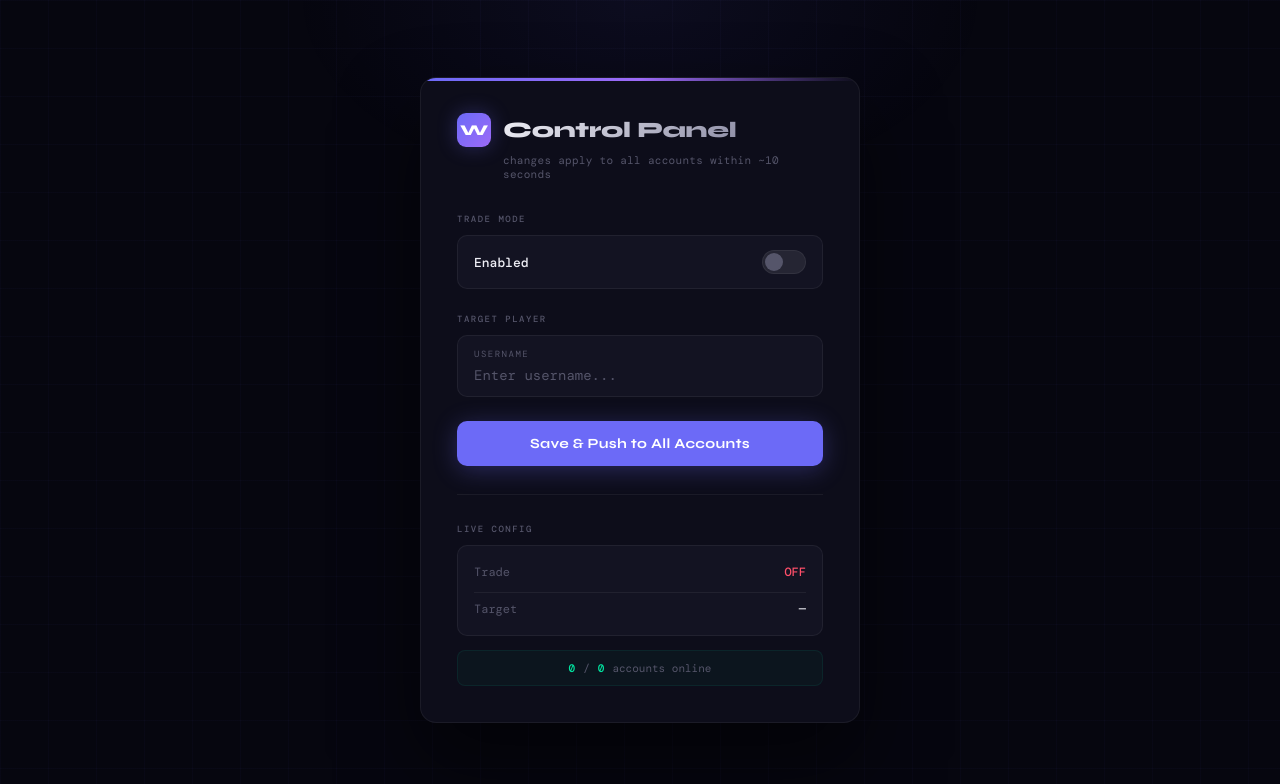
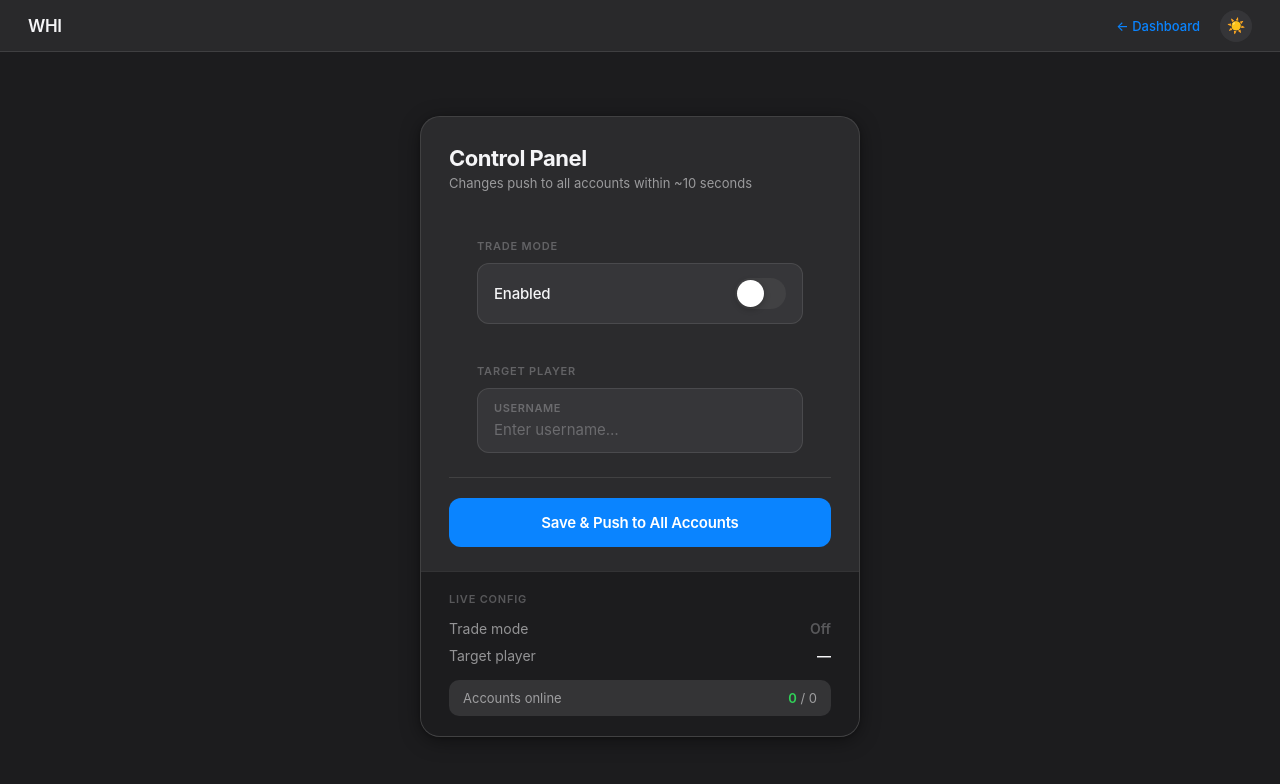
Before and after one commit to gnochi5000bea/reimagined-sniffle, a website: page panel.html in a window 1280 px wide. Drawn offline with nearby package versions, Linux system fonts and the light colour scheme; no server answers.

Commit message:
Update panel.html

```diff
--- a/panel.html
+++ b/panel.html
@@ -1,143 +1,175 @@
 <!DOCTYPE html>
-<html lang="en">
+<html lang="en" data-theme="dark">
 <head>
 <meta charset="UTF-8">
 <meta name="viewport" content="width=device-width, initial-scale=1.0">
 <title>WHI Control Panel</title>
-<link href="https://fonts.googleapis.com/css2?family=Syne:wght@700;800&family=DM+Mono:wght@400;500&display=swap" rel="stylesheet">
 <style>
 *, *::before, *::after { box-sizing: border-box; margin: 0; padding: 0; }
 
-:root {
-    --bg: #06060f;
-    --surface: #0d0d1a;
-    --surface2: #131322;
-    --border: rgba(255,255,255,0.06);
-    --border-hover: rgba(255,255,255,0.12);
-    --text: #eeeef5;
-    --text-dim: #55556a;
-    --text-mid: #9090a8;
-    --accent: #6c6af7;
-    --accent-glow: rgba(108,106,247,0.2);
-    --green: #00e5a0;
-    --green-glow: rgba(0,229,160,0.15);
-    --red: #ff4f6a;
-    --radius: 12px;
+[data-theme="dark"] {
+    --bg:           #1c1c1e;
+    --surface:      rgba(44,44,46,0.98);
+    --surface2:     rgba(58,58,60,0.8);
+    --surface3:     rgba(72,72,74,0.6);
+    --border:       rgba(255,255,255,0.10);
+    --border-focus: rgba(10,132,255,0.6);
+    --text:         #f5f5f7;
+    --text2:        rgba(245,245,247,0.55);
+    --text3:        rgba(245,245,247,0.28);
+    --blue:         #0a84ff;
+    --blue-bg:      rgba(10,132,255,0.15);
+    --green:        #30d158;
+    --green-bg:     rgba(48,209,88,0.12);
+    --green-border: rgba(48,209,88,0.25);
+    --red:          #ff453a;
+    --red-bg:       rgba(255,69,58,0.12);
+    --red-border:   rgba(255,69,58,0.25);
+    --shadow:       0 4px 20px rgba(0,0,0,0.4), 0 1px 4px rgba(0,0,0,0.25);
+    --blur-bg:      rgba(44,44,46,0.88);
 }
+
+[data-theme="light"] {
+    --bg:           #f2f2f7;
+    --surface:      rgba(255,255,255,0.98);
+    --surface2:     rgba(242,242,247,0.9);
+    --surface3:     rgba(229,229,234,0.7);
+    --border:       rgba(0,0,0,0.06);
+    --border-focus: rgba(0,122,255,0.5);
+    --text:         #1d1d1f;
+    --text2:        rgba(29,29,31,0.5);
+    --text3:        rgba(29,29,31,0.28);
+    --blue:         #007aff;
+    --blue-bg:      rgba(0,122,255,0.1);
+    --green:        #34c759;
+    --green-bg:     rgba(52,199,89,0.1);
+    --green-border: rgba(52,199,89,0.25);
+    --red:          #ff3b30;
+    --red-bg:       rgba(255,59,48,0.1);
+    --red-border:   rgba(255,59,48,0.25);
+    --shadow:       0 4px 20px rgba(0,0,0,0.1), 0 1px 3px rgba(0,0,0,0.06);
+    --blur-bg:      rgba(255,255,255,0.85);
+}
+
+html { -webkit-font-smoothing: antialiased; }
 
 body {
     background: var(--bg);
     color: var(--text);
-    font-family: 'DM Mono', monospace;
+    font-family: -apple-system, "SF Pro Display", "SF Pro Text", BlinkMacSystemFont, sans-serif;
     min-height: 100vh;
+    display: flex;
+    flex-direction: column;
+    transition: background 0.35s, color 0.35s;
+}
+
+/* ── NAV ── */
+nav {
+    background: var(--blur-bg);
+    backdrop-filter: saturate(180%) blur(20px);
+    -webkit-backdrop-filter: saturate(180%) blur(20px);
+    border-bottom: 1px solid var(--border);
+    padding: 0 28px;
+    height: 52px;
+    display: flex;
+    align-items: center;
+    justify-content: space-between;
+    flex-shrink: 0;
+    transition: background 0.35s;
+}
+
+.nav-logo { font-size: 17px; font-weight: 600; letter-spacing: -0.4px; }
+
+.nav-right { display: flex; align-items: center; gap: 10px; }
+
+.nav-link {
+    font-size: 13px;
+    font-weight: 500;
+    color: var(--blue);
+    text-decoration: none;
+    padding: 5px 10px;
+    border-radius: 7px;
+    transition: background 0.15s;
+}
+.nav-link:hover { background: var(--blue-bg); }
+
+.theme-btn {
+    width: 32px; height: 32px;
+    border-radius: 50%;
+    border: none;
+    background: var(--surface2);
+    cursor: pointer;
+    font-size: 15px;
+    display: grid;
+    place-items: center;
+    transition: background 0.2s, transform 0.15s;
+}
+.theme-btn:hover { background: var(--surface3); transform: scale(1.05); }
+.theme-btn:active { transform: scale(0.95); }
+
+/* ── BODY ── */
+.body {
+    flex: 1;
     display: flex;
     align-items: center;
     justify-content: center;
     padding: 40px 20px;
 }
 
-body::before {
-    content: '';
-    position: fixed;
-    inset: 0;
-    background-image:
-        linear-gradient(rgba(108,106,247,0.03) 1px, transparent 1px),
-        linear-gradient(90deg, rgba(108,106,247,0.03) 1px, transparent 1px);
-    background-size: 48px 48px;
-    pointer-events: none;
-}
-
-body::after {
-    content: '';
-    position: fixed;
-    top: -200px;
-    left: 50%;
-    transform: translateX(-50%);
-    width: 700px;
-    height: 400px;
-    background: radial-gradient(ellipse, rgba(108,106,247,0.07) 0%, transparent 70%);
-    pointer-events: none;
-}
-
+/* ── PANEL ── */
 .panel {
-    position: relative;
-    z-index: 1;
     width: 440px;
     max-width: 100%;
     background: var(--surface);
     border: 1px solid var(--border);
-    border-radius: 16px;
+    border-radius: 20px;
     overflow: hidden;
-    box-shadow: 0 40px 80px rgba(0,0,0,0.5);
+    box-shadow: var(--shadow);
+    animation: panel-in 0.4s cubic-bezier(0.25, 0.46, 0.45, 0.94) both;
+    transition: background 0.35s, border-color 0.35s;
 }
 
-/* Top accent bar */
-.panel::before {
-    content: '';
-    display: block;
-    height: 3px;
-    background: linear-gradient(90deg, var(--accent), #9c6af7, transparent);
+@keyframes panel-in {
+    from { opacity: 0; transform: translateY(16px) scale(0.98); }
+    to   { opacity: 1; transform: translateY(0) scale(1); }
 }
 
-.panel-inner { padding: 32px 36px 36px; }
+.panel-top { padding: 28px 28px 0; }
 
 /* Header */
-.panel-header {
-    margin-bottom: 32px;
-}
+.panel-header { margin-bottom: 28px; }
 
 .panel-title {
-    display: flex;
-    align-items: center;
-    gap: 12px;
-    margin-bottom: 6px;
-}
-
-.panel-icon {
-    width: 34px;
-    height: 34px;
-    background: linear-gradient(135deg, var(--accent), #9c6af7);
-    border-radius: 9px;
-    display: grid;
-    place-items: center;
-    font-family: 'Syne', sans-serif;
-    font-weight: 800;
-    font-size: 15px;
-    color: #fff;
-    box-shadow: 0 0 20px rgba(108,106,247,0.3);
-    flex-shrink: 0;
-}
-
-.panel-title h1 {
-    font-family: 'Syne', sans-serif;
-    font-weight: 800;
     font-size: 22px;
-    letter-spacing: -0.3px;
-    background: linear-gradient(135deg, var(--text), var(--text-mid));
-    -webkit-background-clip: text;
-    -webkit-text-fill-color: transparent;
-    background-clip: text;
+    font-weight: 700;
+    letter-spacing: -0.5px;
+    margin-bottom: 4px;
 }
 
 .panel-sub {
-    font-size: 11px;
-    color: var(--text-dim);
-    letter-spacing: 0.3px;
-    padding-left: 46px;
+    font-size: 13px;
+    color: var(--text2);
+    font-weight: 400;
 }
 
-/* Section label */
-.section-lbl {
-    font-size: 9px;
-    font-weight: 500;
-    text-transform: uppercase;
-    letter-spacing: 1.5px;
-    color: var(--text-dim);
-    margin-bottom: 10px;
-    margin-top: 24px;
+/* Divider */
+.divider {
+    height: 1px;
+    background: var(--border);
+    margin: 0 28px;
 }
 
-.section-lbl:first-of-type { margin-top: 0; }
+/* Sections */
+.section { padding: 20px 28px 0; }
+
+.section-title {
+    font-size: 11px;
+    font-weight: 600;
+    text-transform: uppercase;
+    letter-spacing: 0.8px;
+    color: var(--text3);
+    margin-bottom: 10px;
+}
 
 /* Toggle row */
 .toggle-row {
@@ -146,300 +178,318 @@ body::after {
     justify-content: space-between;
     background: var(--surface2);
     border: 1px solid var(--border);
-    border-radius: 10px;
+    border-radius: 12px;
     padding: 14px 16px;
-    transition: border-color 0.2s;
+    transition: background 0.2s, border-color 0.2s;
 }
 
-.toggle-row:hover { border-color: var(--border-hover); }
+.toggle-row:hover { border-color: rgba(255,255,255,0.14); }
+[data-theme="light"] .toggle-row:hover { border-color: rgba(0,0,0,0.12); }
 
-.toggle-label {
-    font-size: 13px;
+.toggle-name {
+    font-size: 15px;
     font-weight: 500;
-    color: var(--text);
+    letter-spacing: -0.2px;
 }
 
-.toggle-wrap {
-    position: relative;
-    width: 44px;
-    height: 24px;
-    flex-shrink: 0;
-}
+/* iOS-style toggle */
+.ios-toggle { position: relative; width: 51px; height: 31px; flex-shrink: 0; }
 
-.toggle-input {
+.ios-toggle input {
     position: absolute;
     opacity: 0;
     width: 0;
     height: 0;
 }
 
-.toggle-track {
+.ios-track {
     position: absolute;
     inset: 0;
-    background: rgba(255,255,255,0.08);
-    border-radius: 12px;
+    border-radius: 15.5px;
+    background: var(--surface3);
     cursor: pointer;
-    transition: background 0.2s, box-shadow 0.2s;
-    border: 1px solid var(--border);
+    transition: background 0.25s;
 }
 
-.toggle-track::after {
+.ios-track::after {
     content: '';
     position: absolute;
-    width: 18px;
-    height: 18px;
+    width: 27px;
+    height: 27px;
     border-radius: 50%;
-    background: var(--text-dim);
+    background: #fff;
     top: 2px;
     left: 2px;
-    transition: transform 0.2s, background 0.2s;
+    transition: transform 0.25s cubic-bezier(0.25, 0.46, 0.45, 0.94);
+    box-shadow: 0 2px 6px rgba(0,0,0,0.25);
 }
 
-.toggle-input:checked + .toggle-track {
+.ios-toggle input:checked + .ios-track {
     background: var(--green);
-    box-shadow: 0 0 12px var(--green-glow);
-    border-color: transparent;
 }
 
-.toggle-input:checked + .toggle-track::after {
+.ios-toggle input:checked + .ios-track::after {
     transform: translateX(20px);
-    background: #fff;
 }
 
-/* Input row */
-.input-field {
+/* Input */
+.input-group {
     background: var(--surface2);
     border: 1px solid var(--border);
-    border-radius: 10px;
+    border-radius: 12px;
     overflow: hidden;
     transition: border-color 0.2s, box-shadow 0.2s;
 }
 
-.input-field:focus-within {
-    border-color: var(--accent);
-    box-shadow: 0 0 0 3px var(--accent-glow);
+.input-group:focus-within {
+    border-color: var(--blue);
+    box-shadow: 0 0 0 3px rgba(10,132,255,0.12);
 }
 
-.input-field label {
+[data-theme="light"] .input-group:focus-within {
+    box-shadow: 0 0 0 3px rgba(0,122,255,0.12);
+}
+
+.input-label {
     display: block;
-    font-size: 9px;
+    font-size: 11px;
+    font-weight: 600;
     text-transform: uppercase;
-    letter-spacing: 1.5px;
-    color: var(--text-dim);
+    letter-spacing: 0.6px;
+    color: var(--text3);
     padding: 12px 16px 0;
 }
 
-.input-field input {
+.input-group input {
     width: 100%;
     background: transparent;
     border: none;
     outline: none;
-    padding: 6px 16px 12px;
-    font-family: 'DM Mono', monospace;
-    font-size: 14px;
+    padding: 5px 16px 13px;
+    font-family: inherit;
+    font-size: 15px;
+    font-weight: 400;
     color: var(--text);
-    caret-color: var(--accent);
+    caret-color: var(--blue);
 }
 
-.input-field input::placeholder { color: var(--text-dim); }
+.input-group input::placeholder { color: var(--text3); }
 
 /* Save button */
+.save-wrap { padding: 20px 28px 24px; }
+
 .save-btn {
     width: 100%;
-    margin-top: 24px;
-    padding: 14px;
-    border-radius: 10px;
+    padding: 15px;
+    border-radius: 12px;
     border: none;
-    background: var(--accent);
+    background: var(--blue);
     color: #fff;
-    font-family: 'Syne', sans-serif;
-    font-size: 14px;
-    font-weight: 700;
-    letter-spacing: 0.3px;
+    font-family: inherit;
+    font-size: 15px;
+    font-weight: 600;
+    letter-spacing: -0.2px;
     cursor: pointer;
-    transition: opacity 0.15s, transform 0.1s, box-shadow 0.2s;
-    box-shadow: 0 4px 24px rgba(108,106,247,0.3);
+    transition: opacity 0.15s, transform 0.1s;
 }
 
-.save-btn:hover { opacity: 0.92; box-shadow: 0 4px 32px rgba(108,106,247,0.45); }
-.save-btn:active { transform: scale(0.98); }
+.save-btn:hover   { opacity: 0.88; }
+.save-btn:active  { transform: scale(0.98); opacity: 0.8; }
 
-/* Status bar */
-.status-bar {
-    margin-top: 14px;
-    padding: 11px 16px;
-    border-radius: 8px;
-    font-size: 11px;
+/* Toast */
+.toast {
+    margin: 0 28px 20px;
+    padding: 12px 16px;
+    border-radius: 10px;
+    font-size: 13px;
+    font-weight: 500;
     text-align: center;
     display: none;
-    animation: fade-in 0.2s ease;
+    animation: toast-in 0.25s ease;
 }
 
-@keyframes fade-in { from { opacity: 0; transform: translateY(-4px); } to { opacity: 1; } }
-
-.status-bar.success {
-    display: block;
-    background: rgba(0,229,160,0.08);
-    color: var(--green);
-    border: 1px solid rgba(0,229,160,0.2);
+@keyframes toast-in {
+    from { opacity: 0; transform: translateY(-6px); }
+    to   { opacity: 1; transform: translateY(0); }
 }
 
-.status-bar.error {
-    display: block;
-    background: rgba(255,79,106,0.08);
-    color: var(--red);
-    border: 1px solid rgba(255,79,106,0.2);
+.toast.ok  { display: block; background: var(--green-bg); color: var(--green); border: 1px solid var(--green-border); }
+.toast.err { display: block; background: var(--red-bg); color: var(--red); border: 1px solid var(--red-border); }
+
+/* Live config */
+.live-section {
+    background: var(--bg);
+    border-top: 1px solid var(--border);
+    padding: 20px 28px;
+    transition: background 0.35s;
 }
 
-/* Divider */
-.divider {
-    height: 1px;
-    background: var(--border);
-    margin: 28px 0;
+.live-title {
+    font-size: 11px;
+    font-weight: 600;
+    text-transform: uppercase;
+    letter-spacing: 0.8px;
+    color: var(--text3);
+    margin-bottom: 14px;
 }
 
-/* Live config */
-.live-config {
-    background: var(--surface2);
-    border: 1px solid var(--border);
-    border-radius: 10px;
-    padding: 14px 16px;
-}
+.live-rows { display: flex; flex-direction: column; gap: 10px; }
 
 .live-row {
     display: flex;
     justify-content: space-between;
     align-items: center;
-    font-size: 12px;
-    padding: 4px 0;
+    font-size: 14px;
 }
 
-.live-row + .live-row { border-top: 1px solid var(--border); margin-top: 8px; padding-top: 8px; }
+.live-key { color: var(--text2); font-weight: 400; }
+.live-val { font-weight: 600; }
+.live-val.on  { color: var(--green); }
+.live-val.off { color: var(--text3); }
 
-.live-key { color: var(--text-dim); }
-
-.live-val { font-weight: 500; }
-.live-val.on  { color: var(--green); }
-.live-val.off { color: var(--red); }
-
-/* Online count */
-.online-pill {
-    margin-top: 14px;
+.online-row {
+    margin-top: 16px;
+    padding: 10px 14px;
+    background: var(--surface2);
+    border-radius: 10px;
     display: flex;
-    align-items: center;
-    justify-content: center;
-    gap: 8px;
-    font-size: 11px;
-    color: var(--text-dim);
-    padding: 10px;
-    background: rgba(0,229,160,0.04);
-    border: 1px solid rgba(0,229,160,0.08);
-    border-radius: 8px;
+    justify-content: space-between;
+    font-size: 13px;
+    color: var(--text2);
 }
 
-.online-pill span { color: var(--green); font-weight: 500; }
+.online-row strong { color: var(--green); font-weight: 600; }
 </style>
 </head>
 <body>
 
+<nav>
+    <span class="nav-logo">WHI</span>
+    <div class="nav-right">
+        <a href="/" class="nav-link">← Dashboard</a>
+        <button class="theme-btn" id="themeBtn">🌙</button>
+    </div>
+</nav>
+
+<div class="body">
     <div class="panel">
-    <div class="panel-inner">
+        <div class="panel-top">
             <div class="panel-header">
-            <div class="panel-title">
-                <div class="panel-icon">W</div>
-                <h1>Control Panel</h1>
-            </div>
-            <div class="panel-sub">changes apply to all accounts within ~10 seconds</div>
+                <div class="panel-title">Control Panel</div>
+                <div class="panel-sub">Changes push to all accounts within ~10 seconds</div>
             </div>
 
-        <div class="section-lbl">Trade Mode</div>
+            <div class="section">
+                <div class="section-title">Trade Mode</div>
                 <div class="toggle-row">
-            <span class="toggle-label">Enabled</span>
-            <label class="toggle-wrap">
-                <input type="checkbox" class="toggle-input" id="tradeToggle">
-                <span class="toggle-track"></span>
+                    <span class="toggle-name">Enabled</span>
+                    <label class="ios-toggle">
+                        <input type="checkbox" id="tradeToggle">
+                        <span class="ios-track"></span>
                     </label>
                 </div>
-
-        <div class="section-lbl">Target Player</div>
-        <div class="input-field">
-            <label for="targetPlayer">Username</label>
-            <input type="text" id="targetPlayer" placeholder="Enter username...">
             </div>
 
-        <button class="save-btn" onclick="saveConfig()">Save & Push to All Accounts</button>
-        <div class="status-bar" id="statusBar"></div>
+            <div class="section" style="padding-bottom:24px">
+                <div class="section-title" style="margin-top:20px">Target Player</div>
+                <div class="input-group">
+                    <label class="input-label" for="targetPlayer">Username</label>
+                    <input type="text" id="targetPlayer" placeholder="Enter username…" autocomplete="off" autocorrect="off" autocapitalize="off">
+                </div>
+            </div>
+        </div>
 
         <div class="divider"></div>
 
-        <div class="section-lbl">Live Config</div>
-        <div class="live-config">
+        <div class="save-wrap">
+            <button class="save-btn" onclick="saveConfig()">Save & Push to All Accounts</button>
+        </div>
+
+        <div class="toast" id="toast"></div>
+
+        <div class="live-section">
+            <div class="live-title">Live Config</div>
+            <div class="live-rows">
                 <div class="live-row">
-                <span class="live-key">Trade</span>
-                <span class="live-val off" id="liveTradeEnabled">OFF</span>
+                    <span class="live-key">Trade mode</span>
+                    <span class="live-val off" id="liveEnabled">Off</span>
                 </div>
                 <div class="live-row">
-                <span class="live-key">Target</span>
-                <span class="live-val" id="liveTargetPlayer">—</span>
+                    <span class="live-key">Target player</span>
+                    <span class="live-val" id="liveTarget">—</span>
                 </div>
             </div>
-
-        <div class="online-pill" id="onlineCount">
-            <span id="onlineNum">0</span> / <span id="totalNum">0</span> accounts online
+            <div class="online-row">
+                <span>Accounts online</span>
+                <span><strong id="onlineNum">0</strong> / <span id="totalNum">0</span></span>
+            </div>
         </div>
     </div>
 </div>
 
 <script>
+// Theme
+const html = document.documentElement;
+const themeBtn = document.getElementById("themeBtn");
+const saved = localStorage.getItem("whi-theme") || "dark";
+html.setAttribute("data-theme", saved);
+themeBtn.textContent = saved === "dark" ? "☀️" : "🌙";
+
+themeBtn.addEventListener("click", () => {
+    const next = html.getAttribute("data-theme") === "dark" ? "light" : "dark";
+    html.setAttribute("data-theme", next);
+    themeBtn.textContent = next === "dark" ? "☀️" : "🌙";
+    localStorage.setItem("whi-theme", next);
+});
+
 async function saveConfig() {
     const enabled = document.getElementById("tradeToggle").checked;
     const targetPlayer = document.getElementById("targetPlayer").value.trim();
-    const bar = document.getElementById("statusBar");
+    const toast = document.getElementById("toast");
 
     try {
-        const res = await fetch("/api/config", {
+        const r = await fetch("/api/config", {
             method: "POST",
             headers: { "Content-Type": "application/json" },
             body: JSON.stringify({ trade: { enabled, targetPlayer } })
         });
-
-        if (res.ok) {
-            bar.className = "status-bar success";
-            bar.textContent = "Pushed — accounts will pick it up within 10 seconds";
+        if (r.ok) {
+            toast.className = "toast ok";
+            toast.textContent = "Saved — accounts will pick up changes within 10 seconds";
             pollConfig();
         } else {
-            bar.className = "status-bar error";
-            bar.textContent = "Failed to save config";
+            toast.className = "toast err";
+            toast.textContent = "Failed to save config";
         }
     } catch(e) {
-        bar.className = "status-bar error";
-        bar.textContent = "Network error";
+        toast.className = "toast err";
+        toast.textContent = "Network error";
     }
 
-    setTimeout(() => { bar.className = "status-bar"; }, 5000);
+    setTimeout(() => { toast.className = "toast"; }, 4000);
 }
 
 async function pollConfig() {
     try {
-        const res = await fetch("/api/config");
-        if (!res.ok) return;
-        const cfg = await res.json();
+        const r = await fetch("/api/config");
+        if (!r.ok) return;
+        const cfg = await r.json();
 
         document.getElementById("tradeToggle").checked = cfg.trade.enabled;
         document.getElementById("targetPlayer").value = cfg.trade.targetPlayer || "";
 
-        const el = document.getElementById("liveTradeEnabled");
-        el.textContent = cfg.trade.enabled ? "ON" : "OFF";
+        const el = document.getElementById("liveEnabled");
+        el.textContent = cfg.trade.enabled ? "On" : "Off";
         el.className = "live-val " + (cfg.trade.enabled ? "on" : "off");
-        document.getElementById("liveTargetPlayer").textContent = cfg.trade.targetPlayer || "—";
+        document.getElementById("liveTarget").textContent = cfg.trade.targetPlayer || "—";
     } catch(e) {}
 }
 
 async function pollOnline() {
     try {
-        const res = await fetch("/api/accounts");
-        if (!res.ok) return;
-        const accs = await res.json();
+        const r = await fetch("/api/accounts");
+        if (!r.ok) return;
+        const accs = await r.json();
         const total = Object.keys(accs).length;
         const online = Object.values(accs).filter(a => a.timestamp && (Date.now() - a.timestamp) < 30000).length;
         document.getElementById("onlineNum").textContent = online;
```
Lines whose indentation alone changed are shown as unchanged.
